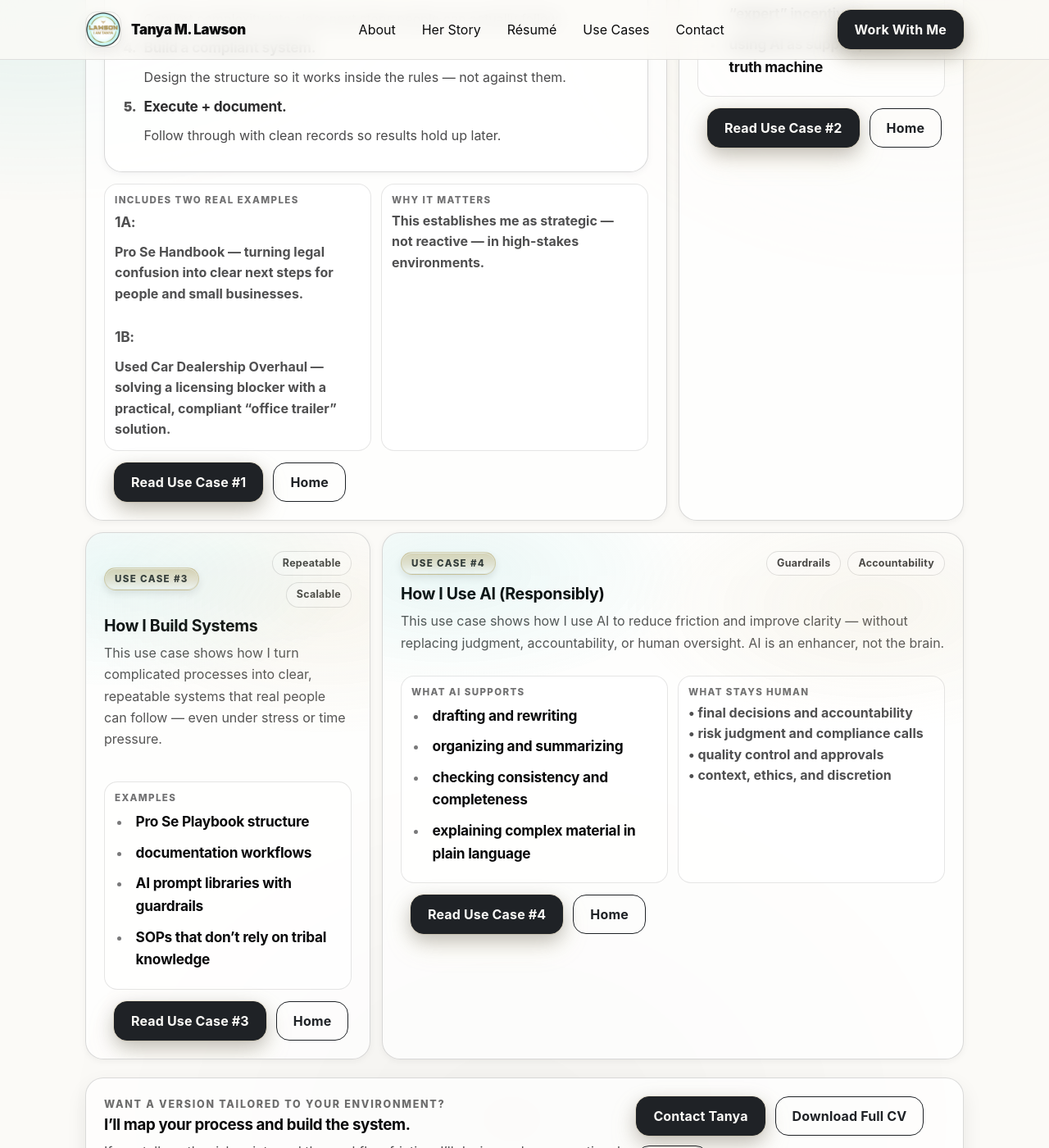
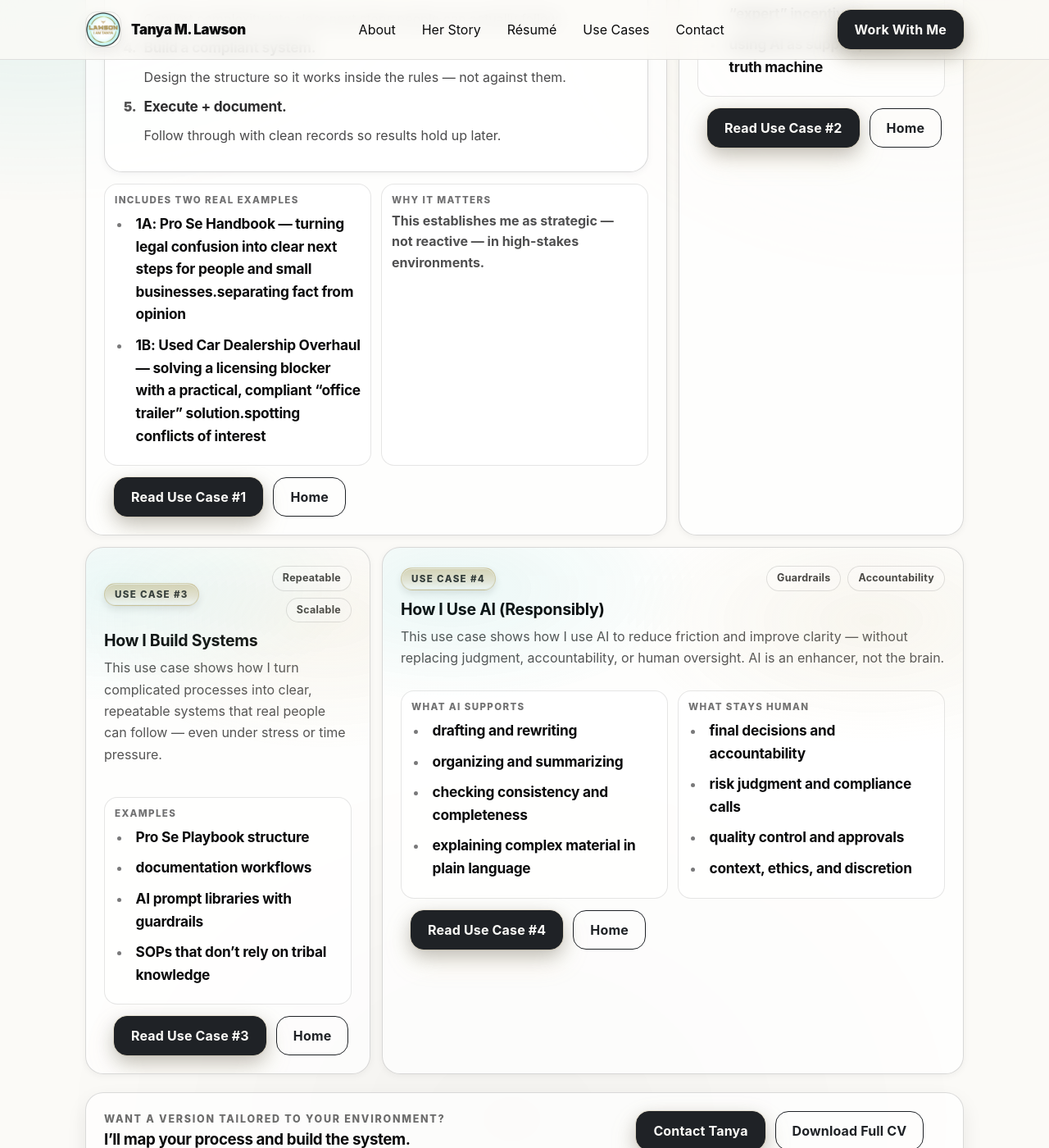
Before and after one commit to TanyaWBM1/TanyaLawson, a Jekyll site: the page built from use-cases/index.html, in a window 1280 px wide and 1400 px high, scrolled down 1331 px. Shown: the whole window at 82% size. Built offline with Jekyll 4.4.1, drawn with Linux system fonts in a browser that asks for light colours.

Commit message:
Update index.html

```diff
--- a/use-cases/index.html
+++ b/use-cases/index.html
@@ -110,10 +110,10 @@ show_ticker: true
         <div class="usecase-details" style="margin-top: 14px;">
           <div class="usecase-col">
             <div class="usecase-k">Includes two real examples</div>
-            <div class="usecase-v">
-              <strong>1A:</strong> Pro Se Handbook — turning legal confusion into clear next steps for people and small businesses.<br><br>
-              <strong>1B:</strong> Used Car Dealership Overhaul — solving a licensing blocker with a practical, compliant “office trailer” solution.
-            </div>
+            <ul class="uc-list">
+            <li><strong>1A: Pro Se Handbook — turning legal confusion into clear next steps for people and small businesses.separating fact from opinion</strong></li>
+            <li><strong>1B: Used Car Dealership Overhaul — solving a licensing blocker with a practical, compliant “office trailer” solution.spotting conflicts of interest</strong></li>
+            </ul>
           </div>
           <div class="usecase-col">
             <div class="usecase-k">Why it matters</div>
@@ -224,12 +224,12 @@ show_ticker: true
           </div>
           <div class="usecase-col">
             <div class="usecase-k">What stays human</div>
-            <div class="usecase-v">
-              • final decisions and accountability<br>
-              • risk judgment and compliance calls<br>
-              • quality control and approvals<br>
-              • context, ethics, and discretion
-            </div>
+            <ul class="uc-list">
+            <li><strong>final decisions and accountability</strong></li>
+            <li><strong>risk judgment and compliance calls</strong></li>
+            <li><strong>quality control and approvals</strong></li>
+            <li><strong>context, ethics, and discretion</strong></li>
+            </ul>
           </div>
         </div>
 
```
